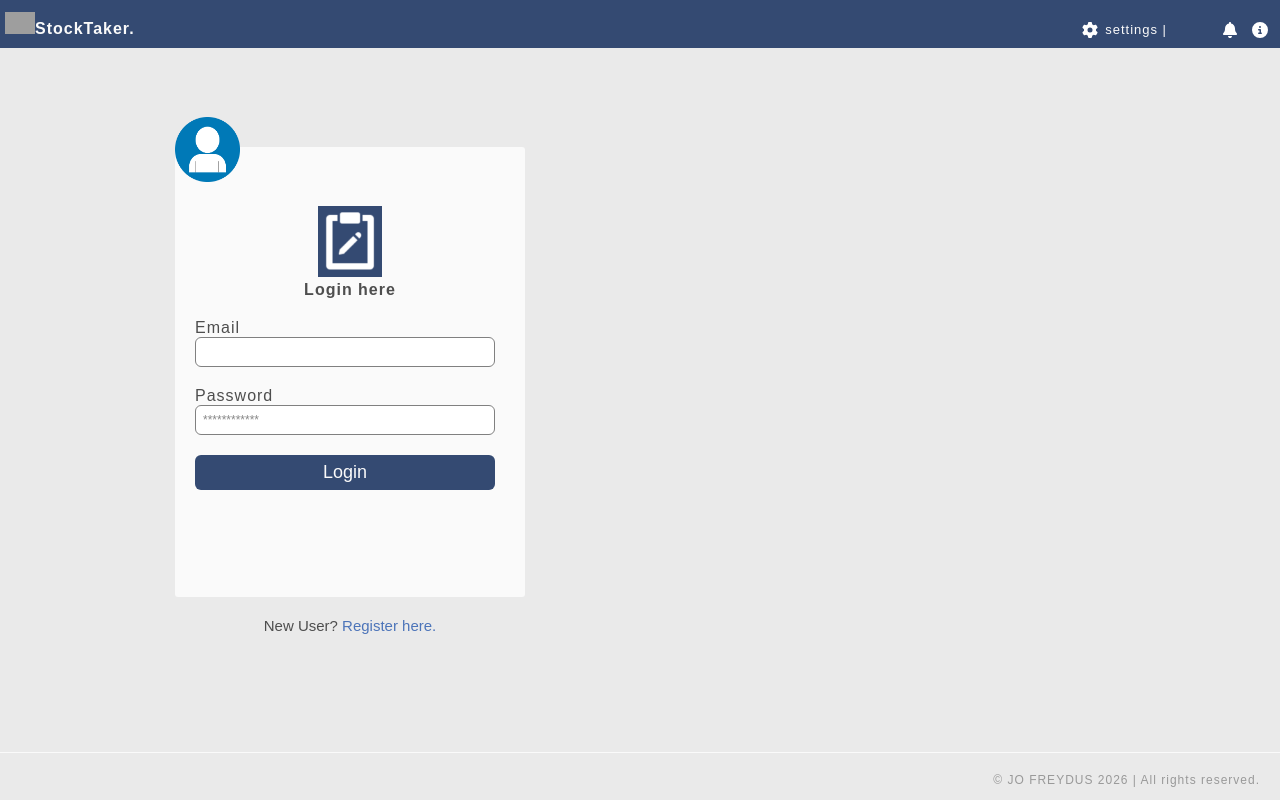
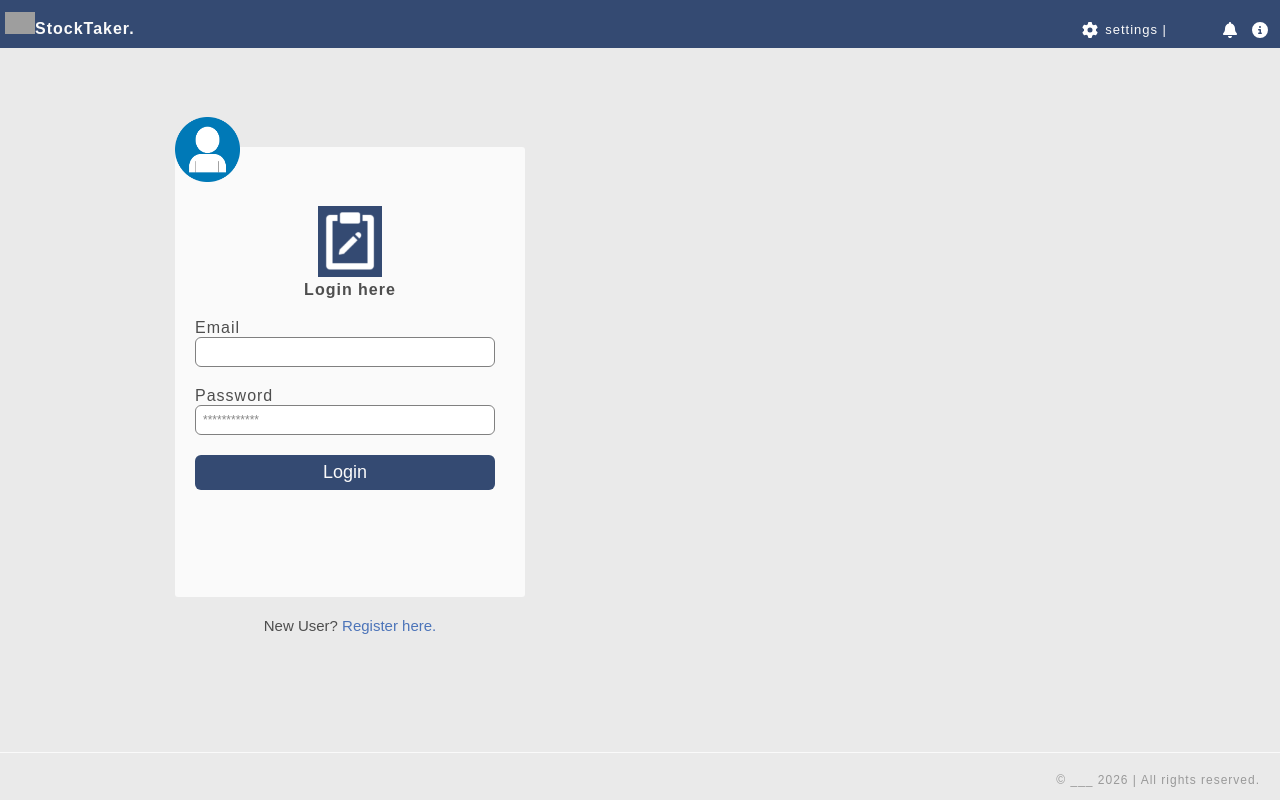
Before and after one commit to josealbin/stocktaker-client, a React (Vite) app: page / in a window 1280 px wide. Built offline with nearby package versions, Linux system fonts and the light colour scheme; grey boxes are pictures that could not be loaded.

Commit message:
Footer brand removed temp

```diff
--- a/src/components/Footer/Footer.jsx
+++ b/src/components/Footer/Footer.jsx
@@ -5,7 +5,7 @@ function Footer() {
   return (
     <div className='footer'>
       <div className='container'>
-        <p>© JO FREYDUS 2026 | All rights reserved.</p>
+        <p>© ___ 2026 | All rights reserved.</p>
       </div>
     </div>
   )
```
